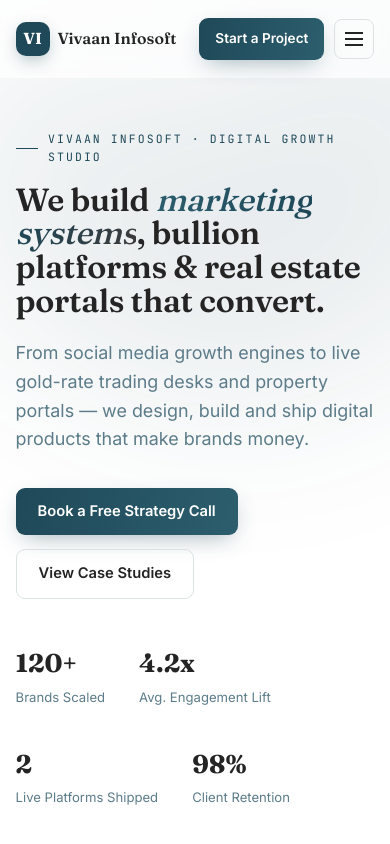
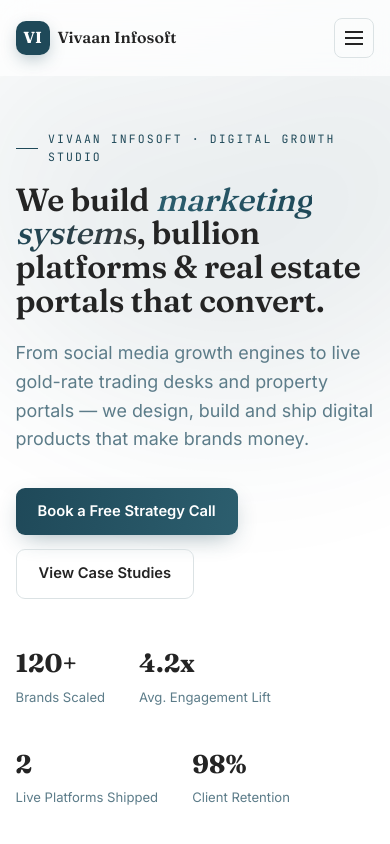
Before and after one commit to bhavik4094/Vivaan-Infosoft, a React (Vite) app: page / in a window 390 px wide. Shown: the top 844 px of the page. Built offline with nearby package versions, Linux system fonts and the light colour scheme.

Commit message:
Move Start a Project CTA into mobile menu
It sat in the header row on mobile, cramped next to the hamburger.
Now it lives inside the slide-out nav panel below the links.

```diff
--- a/src/components/Nav.jsx
+++ b/src/components/Nav.jsx
@@ -77,6 +77,9 @@
           <li><NavLink to="/case-studies" className={navLinkClass} onClick={closeAll}>Case Studies</NavLink></li>
           <li><NavLink to="/about" className={navLinkClass} onClick={closeAll}>About</NavLink></li>
           <li><NavLink to="/contact" className={navLinkClass} onClick={closeAll}>Contact</NavLink></li>
+          <li className="nav-links-cta">
+            <Link to="/contact" className="btn btn-primary" onClick={closeAll}>Start a Project</Link>
+          </li>
         </ul>
 
         <div className="nav-cta">
--- a/src/index.css
+++ b/src/index.css
@@ -446,11 +446,12 @@
   .dropdown{position:static;opacity:1;visibility:visible;transform:none;display:none;box-shadow:none;border:none;background:var(--surface);margin-top:4px}
   li.open .dropdown{display:block}
   .nav-toggle{display:flex;flex-shrink:0}
-  .nav-cta .btn-ghost{display:none}
+  .nav-cta .btn-ghost,.nav-cta .btn-primary{display:none}
   .nav .container{gap:12px}
   .logo{font-size:1rem;white-space:nowrap;gap:8px}
   .logo-mark{width:34px;height:34px;flex-shrink:0}
-  .nav-cta .btn-primary{padding:10px 16px;font-size:0.85rem}
+  .nav-links-cta{margin-top:10px}
+  .nav-links-cta .btn{width:100%}
   .hero-grid{grid-template-columns:1fr}
   .hero-visual{margin-top:80px;max-width:340px}
   .services-grid{grid-template-columns:1fr 1fr}
```
